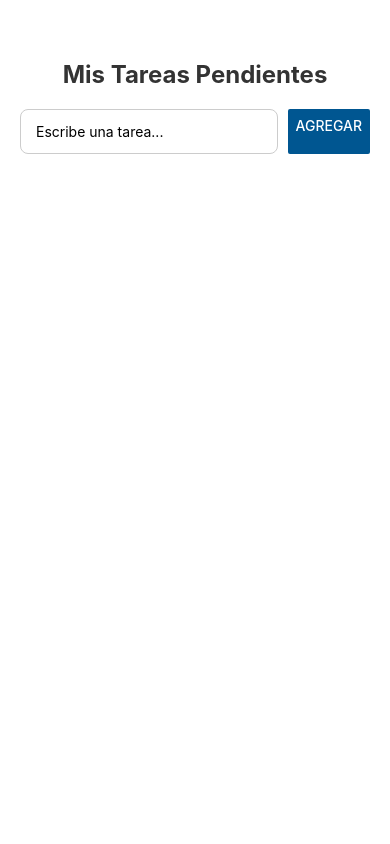
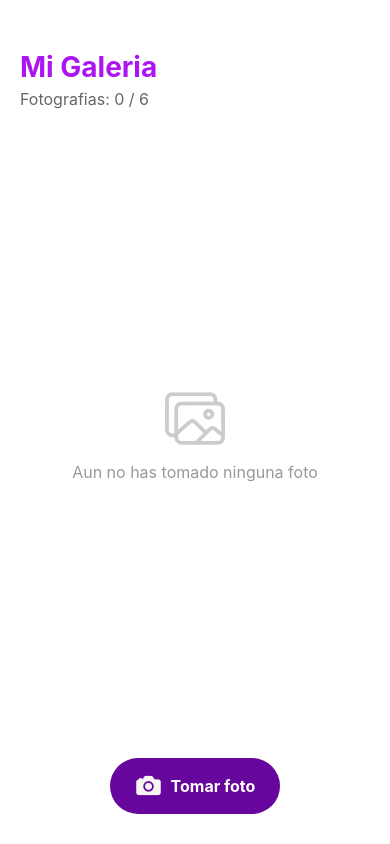
Before and after one commit to Iscardenas13/Aplicaciones-moviles, a React Native app: screen / in a window 390 px wide. Built offline with nearby package versions, Linux system fonts and the light colour scheme.

Commit message:
Entrega Práctica 6: Galeria de fotos

```diff
--- a/App.js
+++ b/App.js
@@ -1,146 +1,354 @@
-// Sirve para crear la "memoria" de la aplicación.
-// Permite que la pantalla se actualice automáticamente cuando los datos cambian.
-import { useState } from 'react';
+import {useState} from 'react';
+import {StyleSheet, Text, View, FlatList, Image, TouchableOpacity, Alert, Modal} from 'react-native';
 
-// Importamos los componentes preconstruidos de React Native
-import {
-  StyleSheet,       // Para crear los estilos (es el motor de CSS de React Native).
-  Text,             // Para mostrar cualquier texto en pantalla.
-  View,             // El contenedor principal .
-  TextInput,        // La caja donde el usuario escribe (equivalente a <input type="text">).
-  Button,           // Un botón nativo.
-  FlatList,         // Una lista inteligente que solo renderiza los elementos que caben en pantalla.
-  TouchableOpacity  // Un contenedor que hace que su contenido reaccione al toque oscureciéndose.
-} from 'react-native';
+//importamos el motor de la camara y los iconos nativos
+import * as ImagePicker from 'expo-image-picker';
+import {Ionicons} from '@expo/vector-icons';
 
-// FUNCIÓN PRINCIPAL El componente que representa la pantalla entera
+
 export default function App() {
+//Galeria guarda todas las fotos, Cada foto sera un objeto asi:
+    const [galeria, setGaleria] = useState([]);
 
-  // ZONA DE ESTADOS (La memoria a corto plazo la nuestra app)
+    const [seleccionadas, setSeleccionadas] = useState([]);
 
-  // 'tarea' guarda lo que el usuario está escribiendo en el momento.
-  // 'setTarea' es la función que usamos para modificar ese texto.
-  // Inicia como un texto completamente vacío: ''.
-  const [tarea, setTarea] = useState('');
+    const [fotoExpandida, setFotoExpandida] = useState(null);
 
-  // Estado para la lista completa:
-  // 'listaTareas' guarda todo el historial de tareas creadas.
-  // 'setListaTareas' es la función para actualizar esa lista general.
-  // Inicia como un arreglo vacío: [].
-  const [listaTareas, setListaTareas] = useState([]);
 
-  // ZONA DE LÓGICA - las acciones del usuario
+const tomarfoto = async () => {
 
-  // Función cuando el usuario presiona el botón "Agregar"
-  const agregarTarea = () => {
-    // .trim() quita los espacios en blanco al inicio y al final.
-    // Si después de quitar espacios el texto está vacío, usamos 'return' para detener la función
-    // y evitar que se agreguen "tareas invisibles" a la lista.
-    if (tarea.trim() === '') return;
+    if(galeria.length >= 6){
+        Alert.alert('Limite de fotos alcanzado', 'Solo puedes tomar 6 fotos');
+        return; //Detiene la funcion inmediatamente
+    }
 
-    // Actualizamos la lista de tareas poniendo el nuevo dato:
-    // Usamos el operador de propagación (...) para copiar todas las tareas viejas que ya existían.
-    // Agregamos un nuevo objeto al final con dos propiedades fundamentales:
-    //  -id: Usamos Date.now().toString() para generar un identificador único basado
-    //  en los milisegundos de la hora exacta.
-    //  -texto: El contenido que el usuario escribió (que está guardado en la variable 'tarea').
-    setListaTareas([...listaTareas, { id: Date.now().toString(), texto: tarea }]);
+    //Solicitar permiso para acceder a la camara
+    const permisos = await ImagePicker.requestCameraPermissionsAsync();
+    if (permisos.status !== 'granted') {
+        Alert.alert('Permiso denegado', 'Necesitamos permiso para acceder a la camara');
+        return;
+    }
 
-    // Una vez guardada la tarea en la lista, limpiamos la caja de texto
-    // devolviendo el estado 'tarea' a un string vacío.
-    setTarea('');
+    //Configurar y abrir la camara
+    const resultado = await ImagePicker.launchCameraAsync({
+        allowsEditing: true, //Abre la pantalla intermedia para recortar la foto
+        aspect: [1, 1], //Obliga a que el recorte sea un cuadrado perfecto (1:1)
+        quality: 0.5, //Comprime la foto al 50% para no llenar la memoria del telefono
+    });
+
+    //4. Procesar el resultado: Si el usuario no cancelo la captura
+    if (!resultado.canceled) {
+        //Creamos un nuevo objeto empaquetando la ruta de la foto y un ID basado en la hora actual
+        const nuevaFoto = {
+            id: Date.now().toString(),
+            uri: resultado.assets[0].uri,
         };
 
-  // ZONA DE RENDERIZADO lo que el usuario ve en la pantalla de su teléfono
+        //Clonamos la galeria anterior (... galeria) y le agregamos la foto nueva al final
+        setGaleria([...galeria, nuevaFoto]);
+    }
+};
+
+
+//Esta funcion se dispara cuando el usuario MANTIENE PRESIONADA la foto
+const alternarSeleccion = (idfoto) => {
+    //Si la foto ya estaba en el carrito de seleccionadas...
+    if (seleccionadas.includes(idfoto)) {
+        //...la quitamos del carrito
+        setSeleccionadas(seleccionadas.filter((id) => id !== idfoto));
+    } else {
+        //...si no estaba, la agregamos al carrito
+        setSeleccionadas([...seleccionadas, idfoto]);
+    }
+};
+
+
+//En esta funcion se dispara con el boton de la esquina inferior derecha
+const seleccionarTodas = () => {
+    //Si la cantidad seleccionadas es igual a la cantidad total, significa que ya estan todas marcadas
+    if(seleccionadas.length === galeria.length){
+        setSeleccionadas([]); //Vaciamos el carrito (Desmarcar Todas)
+    } else {
+        //Extraemos solo los ID de toda la galeria usando .map() y los metemos al carrito (Marcar todas)
+        const todosLosIds = galeria.map((foto) => foto.id);
+        setSeleccionadas(todosLosIds);
+    }
+};
+
+
+//En esta funcion se dispara con el boton de basura
+const BorrarSeleccionadas = () => {
+    Alert.alert(
+        'Confirmar borrado',
+        `¿Eliminar ${seleccionadas.length} fotos seleccionadas?`,
+        [
+            {
+                text: 'Cancelar',
+                style: 'cancel'
+            },
+            {
+                text: 'Eliminar',
+                style: 'destructive',
+                onPress: () => {
+                    //MAGIA DE JAVASCRIPT: Filtramos la galeria para quedarnos unicamente
+                    // con las fotos cuyo ID no exista en el arreglo de 'seleccionadas'
+                    const galeriaFiltrada = galeria.filter((foto) => !seleccionadas.includes(foto.id));
+                    setGaleria(galeriaFiltrada);
+                    setSeleccionadas([]); //Limpiamos el carrito despues de borrar
+                }
+            }
+        ]
+    );
+};
+
+
 return (
-    // 'View' es el contenedor padre que envuelve a toda la aplicación
     <View style={styles.contenedor}>
 
-      {/* Título principal de la aplicación */}
-      <Text style={styles.titulo}>Mis Tareas Pendientes</Text>
+        {/* ENCABEZADO */}
+        <View style={styles.encabezado}>
+            <Text style={styles.titulo}>Mi Galeria</Text>
+            <Text style={styles.contenedorTexto}>Fotografias: {galeria.length} / 6</Text>
+        </View>
 
-      {/* Contenedor agrupar la caja de texto y el botón en la misma línea */}
-      <View style={styles.zonaInput}>
+        {/* --- ZONA CENTRAL: LA CUADRICULA DE FOTOS --- */}
+        {galeria.length === 0 ? (
+            //RENDERIZADO CONDICIONAL: Si no hay fotos, mostramos un mensaje
+            <View style={styles.estadoVacio}>
+                <Ionicons name="images-outline" size={60} color="#ccc" />
+                <Text style={styles.textoVacio}>Aun no has tomado ninguna foto</Text>
+            </View>
+        ) : (
+            //Si si hay fotos, dibujamos la lista inteligente de dos columnas
+            <FlatList
+                data={galeria}
+                keyExtractor={(item) => item.id}
+                numColumns={2}
+                style={styles.lista}
+                renderItem={({ item }) => {
+                    //Verificamos si esta foto especifica esta dentro de nuestro carrito
+                    const estaSeleccionada = seleccionadas.includes(item.id);
 
-        {/* Caja de texto interactiva */}
-        <TextInput
-          style={styles.input}
-          placeholder="Escribe una tarea..." // Texto fantasma de ayuda cuando está vacío
-          value={tarea} // Conectamos el valor visible de la caja a nuestra variable de memoria 'tarea'
-
-          // Cada vez que el usuario teclea una letra,
-          // actualizamos el estado 'tarea' inmediatamente.
-          onChangeText={setTarea}
+                    return (
+                        <TouchableOpacity
+                            style={styles.contenedorFoto}
+                            //Toque rapido: Abre el modal enviandole la ruta de la imagen
+                            onPress={() => setFotoExpandida(item.uri)}
+                            //Toque largo: Activa el modo seleccion pasandole el ID
+                            onLongPress={() => alternarSeleccion(item.id)}
+                        >
+                            {/* Dibujamos la imagen. Si esta seleccionada, le aplicamos estilos extra (Borde morado) */}
+                            <Image
+                                source={{ uri: item.uri }}
+                                style={[styles.imagen, estaSeleccionada && styles.fotoSeleccionada]}
                             />
 
-        {/* Botón que dispara la lógica de guardado */}
-        <Button
-          title="Agregar"
-          onPress={agregarTarea} // Evento de toque
-          color="#005691"
+                            {/* Si esta seleccionada, dibujamos un icono de check en la esquina superior derecha */}
+                            {estaSeleccionada && (
+                                <View style={styles.checkOverlay}>
+                                    <Ionicons name="checkmark-circle" size={24} color="white" />
+                                </View>
+                            )}
+                        </TouchableOpacity>
+                    );
+                }}
             />
+        )}
+
+
+        {/* --- CONTROLES INFERIORES --- */}
+
+        {/* Boton para tomar fotografias */}
+        <View style={styles.barraCamara}>
+            <TouchableOpacity style={[styles.botonCamara, { backgroundColor: '#67069c' }]} onPress={tomarfoto} >
+                <Ionicons name="camera" size={28} color="#faf5f5" />
+                <Text style={styles.textoBotonCamara}>Tomar foto</Text>
+            </TouchableOpacity>
         </View>
 
-      {/* Lista inteligente y optimizada para móviles */}
-      <FlatList
-        // 'data' responde a la pregunta: ¿De dónde saco la información?
-        data={listaTareas}
+        {/* 2. Fila secundaria: Contiene los botones de eliminar y seleccionar */}
+        <View style={styles.filaSecundaria}>
 
-        // 'keyExtractor' responde a: ¿Cómo identifico cada elemento de forma única para no confundirme?
-        keyExtractor={(item) => item.id}
-
-        // 'renderItem' responde a: ¿Cómo quieres que dibuje visualmente cada elemento de la lista?
-        renderItem={({ item }) => (
-          // Usamos TouchableOpacity para que los alumnos vean cómo reacciona al toque
-          <TouchableOpacity style={styles.cajaTarea}>
-            {/* Extraemos e imprimimos la propiedad 'texto' del objeto actual */}
-            <Text style={styles.textoTarea}>{item.texto}</Text>
+            {/* LADO IZQUIERDO: Boton de eliminar (Renderizado condicional: &&) */}
+            <View style={styles.mitadFila}>
+                {seleccionadas.length > 0 && (
+                    <TouchableOpacity style={styles.botonIconoTexto} onPress={BorrarSeleccionadas}>
+                        <Ionicons name="trash" size={24} color="#e74c3c"/>s
+                        <Text style={[styles.textoBotonSecundario, {color: "#e74c3c"}]}>
+                            ({seleccionadas.length})
+                        </Text>
                     </TouchableOpacity>
                 )}
+            </View>
+
+            {/* LADO DERECHO: Boton de seleccionar todas (Solo aparece si hay galeria) */}
+            <View style={[styles.mitadFila, {alignItems: 'flex-end'}]}>
+                {galeria.length > 0 && (
+                    <TouchableOpacity style={styles.botonIconoTexto} onPress={seleccionarTodas}>
+                        <Ionicons
+                            //Si estan seleccionadas todas, cambia el icono a una 'X'
+                            name={seleccionadas.length === galeria.length ? 'close-circle' : 'checkmark-done-circle-outline'}
+                            size={20}
+                            color={seleccionadas.length === galeria.length ? '#e74c3c' : '#f80cb9'}
                         />
+
+                        <Text style={[
+                            styles.textoBotonSecundario,
+                            {color: seleccionadas.length === galeria.length ? '#e74c3c' : '#ea0dd4'}
+                        ]}>
+                            {seleccionadas.length === galeria.length ? 'Desmarcar' : 'Seleccionar todas'}
+                        </Text>
+                    </TouchableOpacity>
+                )}
+            </View>
+        </View>
+
+        {/* El modal solo es visible si 'fotoExpandida' tiene informacion (!== null) */}
+        <Modal visible={fotoExpandida !== null} transparent={true} animationType="fade">
+            <View style={styles.fondoModal}>
+
+                {/* Boton flotante para cerrar. Al presionarlo, limpiamos el estado de 'fotoExpandida' */}
+                <TouchableOpacity style={styles.botonCerrarModal} onPress={() => setFotoExpandida(null)}>
+                    <Ionicons name="close" size={40} color="white"/>
+                </TouchableOpacity>
+
+                {/* Mostramos la imagen. 'resizeMode="contain"' hace que la imagen se ajuste a la pantalla sin deformarse */}
+                <Image source={{uri: fotoExpandida}} style={styles.imagenCompleta} resizeMode="contain"/>
+            </View>
+        </Modal>
+
     </View>
 );
 }
 
-// ZONA DE ESTILOS (El diseño visual estructurado)
+
 const styles = StyleSheet.create({
+
     contenedor: {
-    flex: 1, // Toma todo el alto disponible de la pantalla del celular
-    backgroundColor: '#ffffff', // Fondo totalmente blanco
-    paddingTop: 60, // Da un margen superior grande para que la app no se encime con el reloj o la cámara del celular
-    paddingHorizontal: 20, // Márgenes a los lados para que nada pegue con los bordes de la pantalla
+        flex: 1,
+        backgroundColor: '#fff',
+        paddingTop: 50,
     },
+
+    encabezado: {
+        paddingHorizontal: 20,
+        marginBottom: 10,
+    },
+
     titulo: {
-    fontSize: 24, // Tamaño de letra para el encabezado
-    fontWeight: 'bold', // Tipografía en negrita
-    marginBottom: 20, // Separación inferior para que no se pegue con la caja de texto
-    textAlign: 'center', // Centrado perfecto
-    color: '#333', // Un gris muy oscuro (más elegante que el negro puro)
+        fontSize: 28,
+        fontWeight: 'bold',
+        color: '#ac14f2',
     },
-  zonaInput: {
-    flexDirection: 'row', // Regla de Flexbox vital: Coloca el Input y el Botón uno al lado del otro (horizontal)
-    justifyContent: 'space-between', // Separa los elementos empujándolos a los extremos
-    marginBottom: 20, // Separación inferior con el inicio de la lista
+
+    contenedorTexto: {
+        fontSize: 16,
+        color: '#666',
+        marginTop: 5,
     },
-  input: {
-    flex: 1, // Le dice a la caja de texto: "Toma todo el espacio sobrante que el botón no esté usando"
-    borderWidth: 1, // Dibuja una línea de borde
-    borderColor: '#cccccc', // Color gris claro para el borde
-    borderRadius: 8, // Esquinas redondeadas suaves
-    paddingHorizontal: 15, // Espacio interno para que el texto que escriben no pegue con el borde
-    marginRight: 10, // Separación a la derecha para no chocar físicamente con el botón "Agregar"
-    height: 45, // Altura cómoda para que el dedo del usuario pueda tocarla sin problema
+
+    estadoVacio: {
+        flex: 1,
+        justifyContent: 'center',
+        alignItems: 'center',
     },
-  cajaTarea: {
-    backgroundColor: '#f9f9f9', // Fondo ligeramente gris para separar visualmente cada tarea del fondo blanco
-    padding: 15, // Espacio interno para que el texto de la tarea respire
-    borderRadius: 8, // Esquinas redondeadas
-    marginBottom: 10, // Espacio entre una tarea y la que sigue abajo
-    borderWidth: 1, // Borde perimetral
-    borderColor: '#eeeeee', // Gris ultra claro para un diseño limpio
+
+    textoVacio: {
+        fontSize: 16,
+        color: '#999',
+        marginTop: 10,
     },
-  textoTarea: {
-    fontSize: 16, // Tamaño de lectura estándar en móviles
-    color: '#444', // Gris oscuro para buen contraste y legibilidad
-  }
+
+   lista: {
+    flex: 1,
+    paddingHorizontal: 5,
+    marginBottom: 5,
+},
+
+    contenedorFoto: {
+        flex: 1,
+        margin: 5,
+        position: 'relative',
+    },
+
+    imagen: {
+        width: '100%',
+        aspectRatio: 1,
+        borderRadius: 10,
+    },
+
+    fotoSeleccionada: {
+        borderWidth: 4,
+        borderColor: '#9b59b6',
+    },
+
+    checkOverlay: {
+        position: 'absolute',
+        top: 8,
+        right: 8,
+    },
+
+    barraCamara: {
+        alignItems: 'center',
+        paddingVertical: 10,
+    },
+
+    botonCamara: {
+        flexDirection: 'row',
+        alignItems: 'center',
+        justifyContent: 'center',
+        backgroundColor: '#3498db',
+        paddingVertical: 12,
+        paddingHorizontal: 25,
+        borderRadius: 30,
+    },
+
+    textoBotonCamara: {
+        color: 'white',
+        fontSize: 16,
+        fontWeight: 'bold',
+        marginLeft: 8,
+    },
+
+    filaSecundaria: {
+    flexDirection: 'row',
+    paddingHorizontal: 15,
+    paddingVertical: 5,
+    paddingBottom: 15,
+},
+
+    mitadFila: {
+        flex: 1,
+    },
+
+    botonIconoTexto: {
+        flexDirection: 'row',
+        alignItems: 'center',
+        gap: 5,
+    },
+
+    textoBotonSecundario: {
+        fontSize: 15,
+        fontWeight: '600',
+    },
+
+    fondoModal: {
+        flex: 1,
+        backgroundColor: 'rgba(0,0,0,0.9)',
+        justifyContent: 'center',
+        alignItems: 'center',
+    },
+
+    botonCerrarModal: {
+        position: 'absolute',
+        top: 50,
+        right: 20,
+        zIndex: 1,
+    },
+
+    imagenCompleta: {
+        width: '100%',
+        height: '80%',
+    },
+
 });
--- a/package.json
+++ b/package.json
@@ -10,6 +10,7 @@
   },
   "dependencies": {
     "expo": "~54.0.35",
+    "expo-image-picker": "~17.0.11",
     "expo-status-bar": "~3.0.9",
     "react": "19.1.0",
     "react-native": "0.81.5"
```
Also changed, not shown: 1 other file (tests, documents, lock files or other folders). Lines whose indentation alone changed are shown as unchanged.
